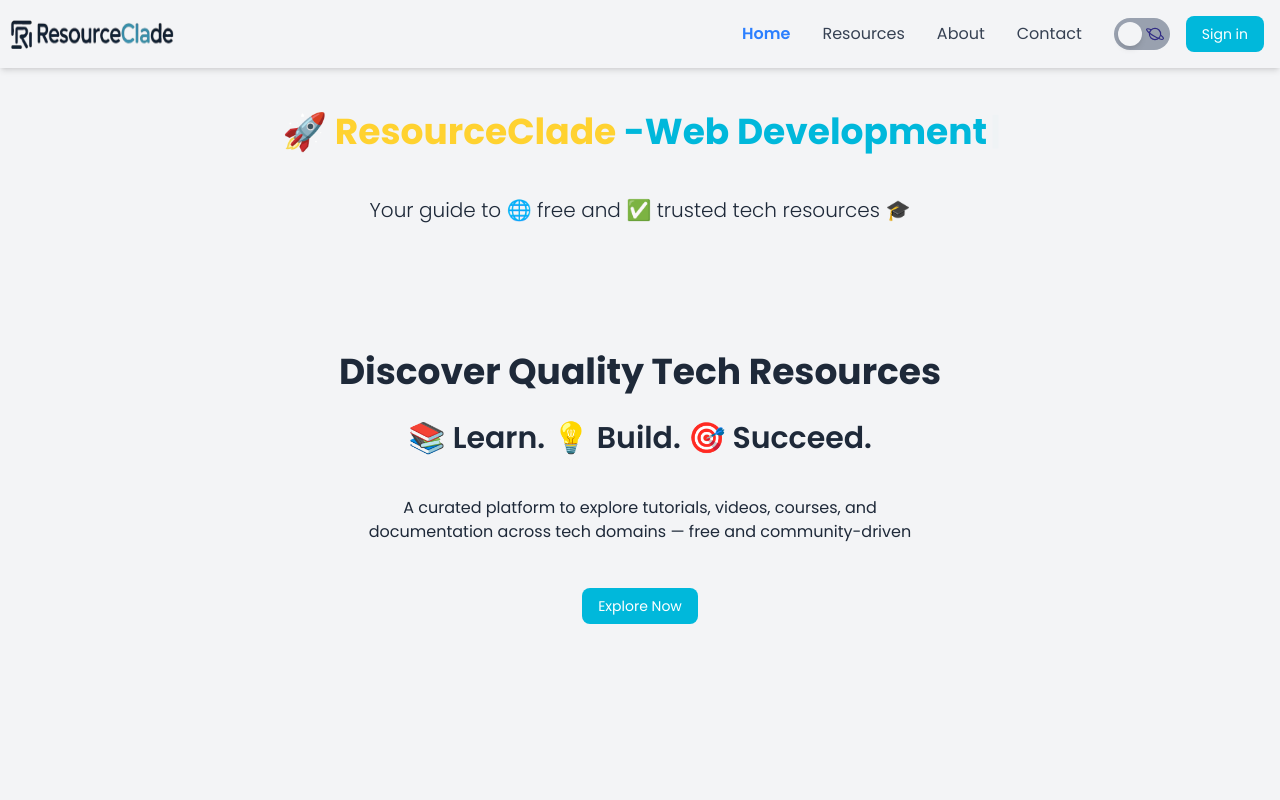
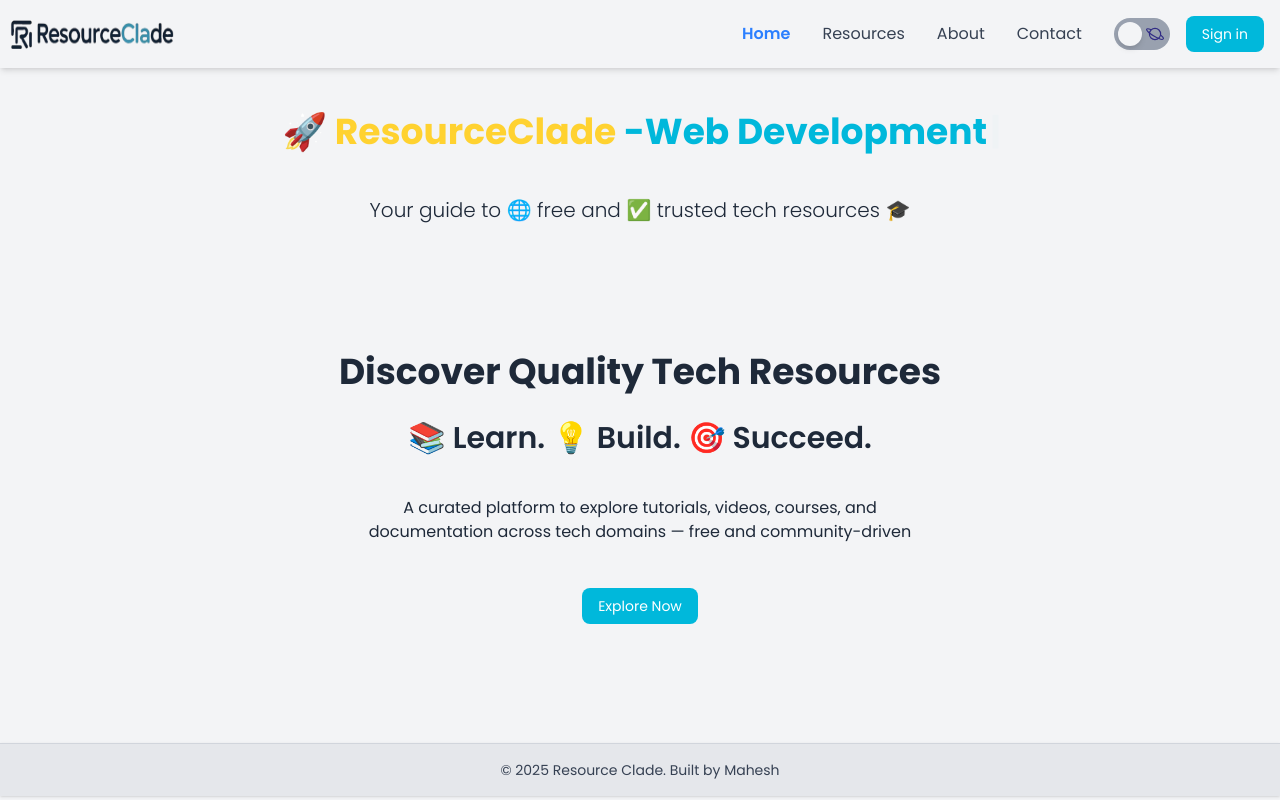
Before and after one commit to mahesh-09-12/resource-clade, a React (Vite) app in the folder client/: page / in a window 1280 px wide. Built offline with nearby package versions, Linux system fonts and the light colour scheme; no server answers.

Commit message:
added footer

```diff
--- a/client/src/App.jsx
+++ b/client/src/App.jsx
@@ -15,13 +15,14 @@
 import NotFound from "./components/ui/NotFound";
 import useNetworkStatus from "./components/custom/useNetworkStatus";
 import ScrollToTop from "./components/custom/ScrollToTop";
+import Footer from "./components/custom/Footer";
 const App = () => {
   const { theme } = useTheme();
   const { isOnline, connectionSpeed } = useNetworkStatus();
   return (
     <ResourceProvider>
       <div
-        className={`w-full min-h-screen ${
+        className={`w-full min-h-screen flex flex-col ${
           theme === "light"
             ? "text-gray-800 bg-gray-100"
             : "text-gray-300 bg-zinc-900"
@@ -62,6 +63,7 @@
           </Route>
           <Route path="*" element={<NotFound />} />
         </Routes>
+        <Footer />
       </div>
     </ResourceProvider>
   );
--- a/client/src/components/About.jsx
+++ b/client/src/components/About.jsx
@@ -8,7 +8,7 @@
       transition={{ duration: 0.5, ease: "easeInOut" }}
       className="w-full grid grid-cols-1 lg:grid-cols-2 gap-5 items-center justify-center"
     >
-      <div className="max-w-full h-full lg:max-w-3/4">
+      <div className="max-w-full lg:max-w-3/4">
         <img src="/about.png" alt="about_img" className="w-[72rem] h-full" />
       </div>
       <div className="flex flex-col gap-5 items-center justify-center mb-5 mx-1 p-10">
--- a/client/src/components/Contact.jsx
+++ b/client/src/components/Contact.jsx
@@ -104,7 +104,7 @@
           </Button>
         </form>
       </div>
-      <div className="w-full h-full">
+      <div className="w-full h-full flex items-center justify-center">
         <img src="/contact.png" alt="contact" className="w-[40rem]" />
       </div>
     </motion.div>
--- /dev/null
+++ b/client/src/components/custom/Footer.jsx
@@ -0,0 +1,21 @@
+import React from "react";
+import { useTheme } from "../context/ThemeProvider";
+
+const Footer = () => {
+  const { theme } = useTheme();
+  return (
+    <footer
+      className={`w-full mt-auto mb-1 py-4 text-center border-t ${
+        theme === "light"
+          ? "bg-gray-200 text-gray-700 border-gray-300"
+          : "bg-zinc-950 text-gray-400 border-zinc-800"
+      } shadow transition-all`}
+    >
+      <p className="text-sm">
+        &copy; {new Date().getFullYear()} Resource Clade. Built by Mahesh
+      </p>
+    </footer>
+  );
+};
+
+export default Footer;
```
